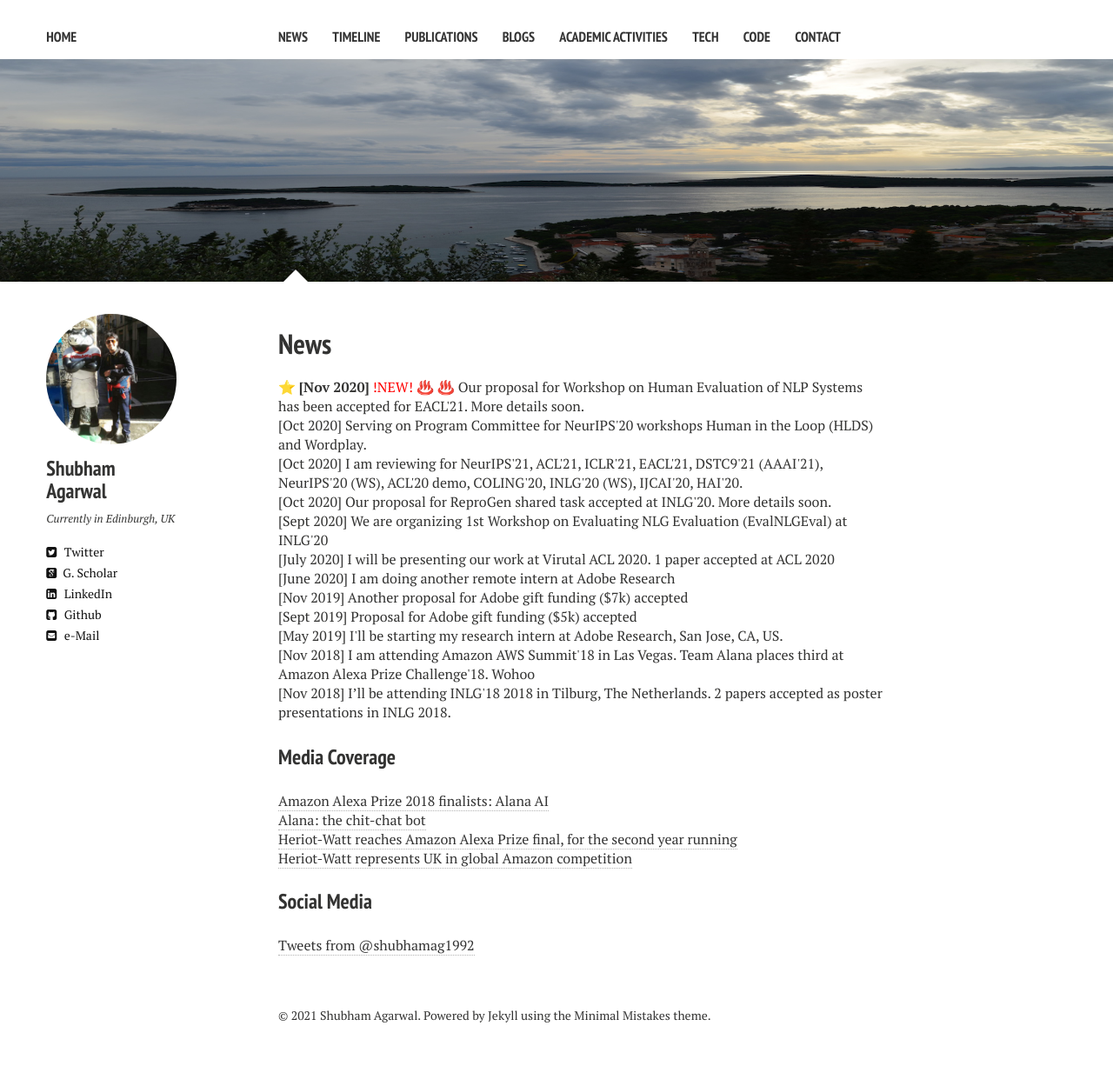
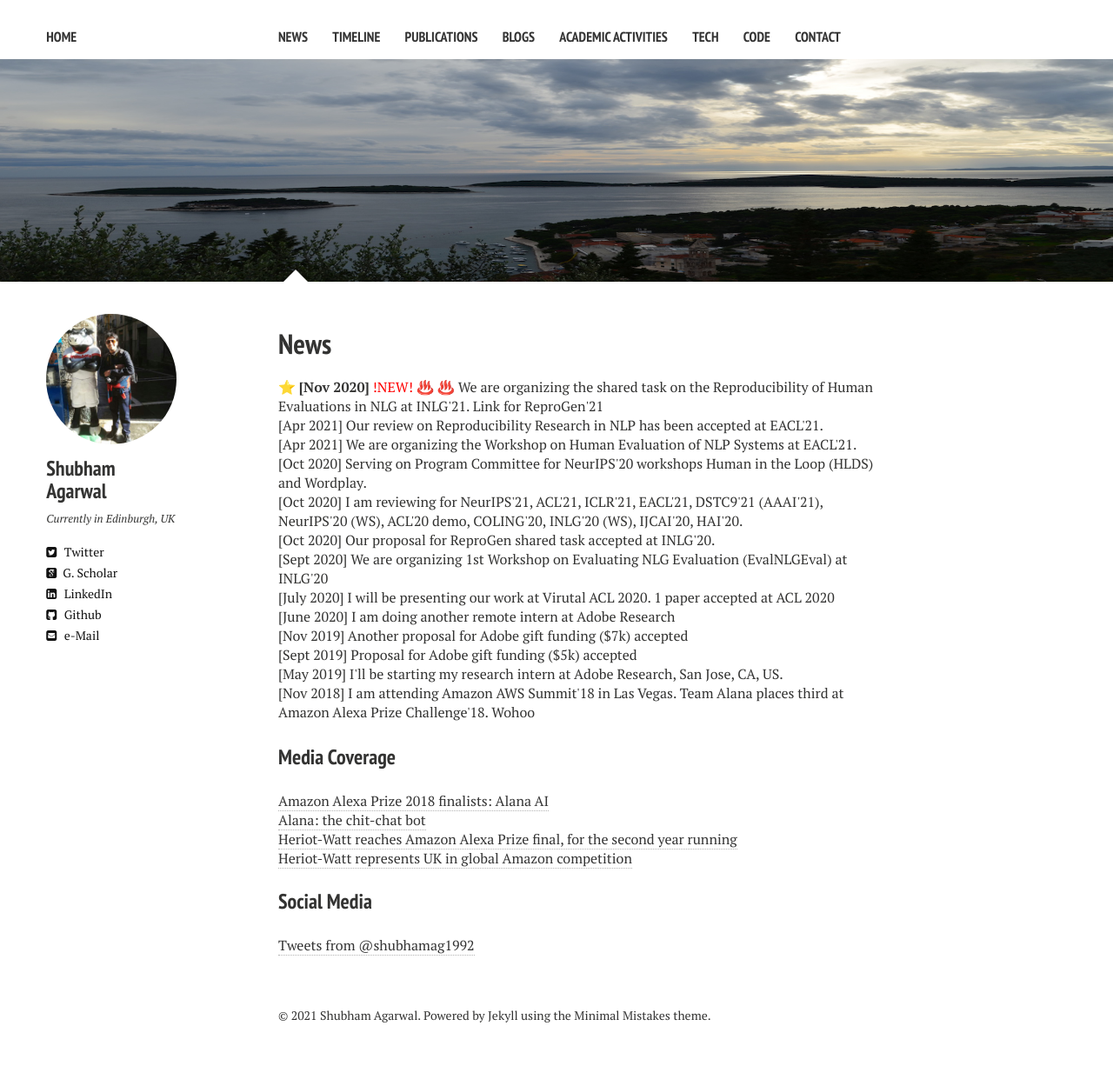
Before and after one commit to shubhamagarwal92/shubhamagarwal92.github.io, a Jekyll site: the page built from news.md, in a window 1280 px wide. Shown: the whole page at 87% size. Built offline with Jekyll 4.4.1, drawn with Linux system fonts in a browser that asks for light colours; nearby versions of some CDN libraries; comment, search, counter and statistics services are not loaded.

Commit message:
Update news.md

```diff
--- a/news.md
+++ b/news.md
@@ -22,13 +22,17 @@
 
  <div class="mCustomScrollbar" data-mcs-theme="inset-dark" style="height:400px;width:700px;font:25px/30px;font-face: Inherit; overflow:auto;">
 
-⭐️ <span style="font-weight: bold;">[Nov 2020]</span>  <span style="color:red;"> !NEW! ♨️ ♨️</span> Our proposal for Workshop on Human Evaluation of NLP Systems has been accepted for EACL'21. More details soon.
+⭐️ <span style="font-weight: bold;">[Nov 2020]</span>  <span style="color:red;"> !NEW! ♨️ ♨️</span> We are organizing the shared task on the Reproducibility of Human Evaluations in NLG at INLG'21. <a href="https://reprogen.github.io/">Link for ReproGen'21</a>
+<br />
+[Apr 2021] Our review on Reproducibility Research in NLP has been accepted at EACL'21.
+<br />
+[Apr 2021] We are organizing the Workshop on Human Evaluation of NLP Systems at EACL'21.
 <br />
 [Oct 2020] Serving on Program Committee for NeurIPS'20 workshops Human in the Loop (HLDS) and Wordplay.
 <br />
 [Oct 2020] I am reviewing for NeurIPS'21, ACL'21, ICLR'21, EACL'21, DSTC9'21 (AAAI'21), NeurIPS'20 (WS), ACL'20 demo, COLING'20, INLG'20 (WS), IJCAI'20, HAI'20.
 <br />
-[Oct 2020] Our proposal for ReproGen shared task accepted at INLG'20. More details soon.
+[Oct 2020] Our proposal for ReproGen shared task accepted at INLG'20.
 <br />
 [Sept 2020] We are organizing 1st Workshop on Evaluating NLG Evaluation (EvalNLGEval) at INLG'20
 <br />
```
